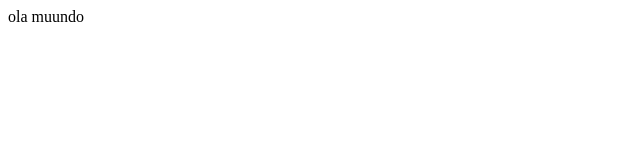
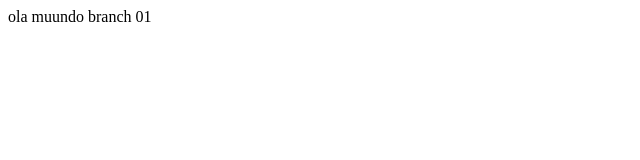
Before and after one commit to BorgesAndrew/Curso-js, a plain HTML site: page index.html in a window 1280 px wide. Shown: the full height of the page, 0-640 px from the left. Drawn offline with Linux system fonts and the light colour scheme.

Commit message:
teste de branch

```diff
--- a/index.html
+++ b/index.html
@@ -7,6 +7,6 @@
     <title>git</title>
 </head>
 <body>
-    <span>ola muundo</span>
+    <span>ola muundo branch 01</span>
 </body>
 </html>
```
